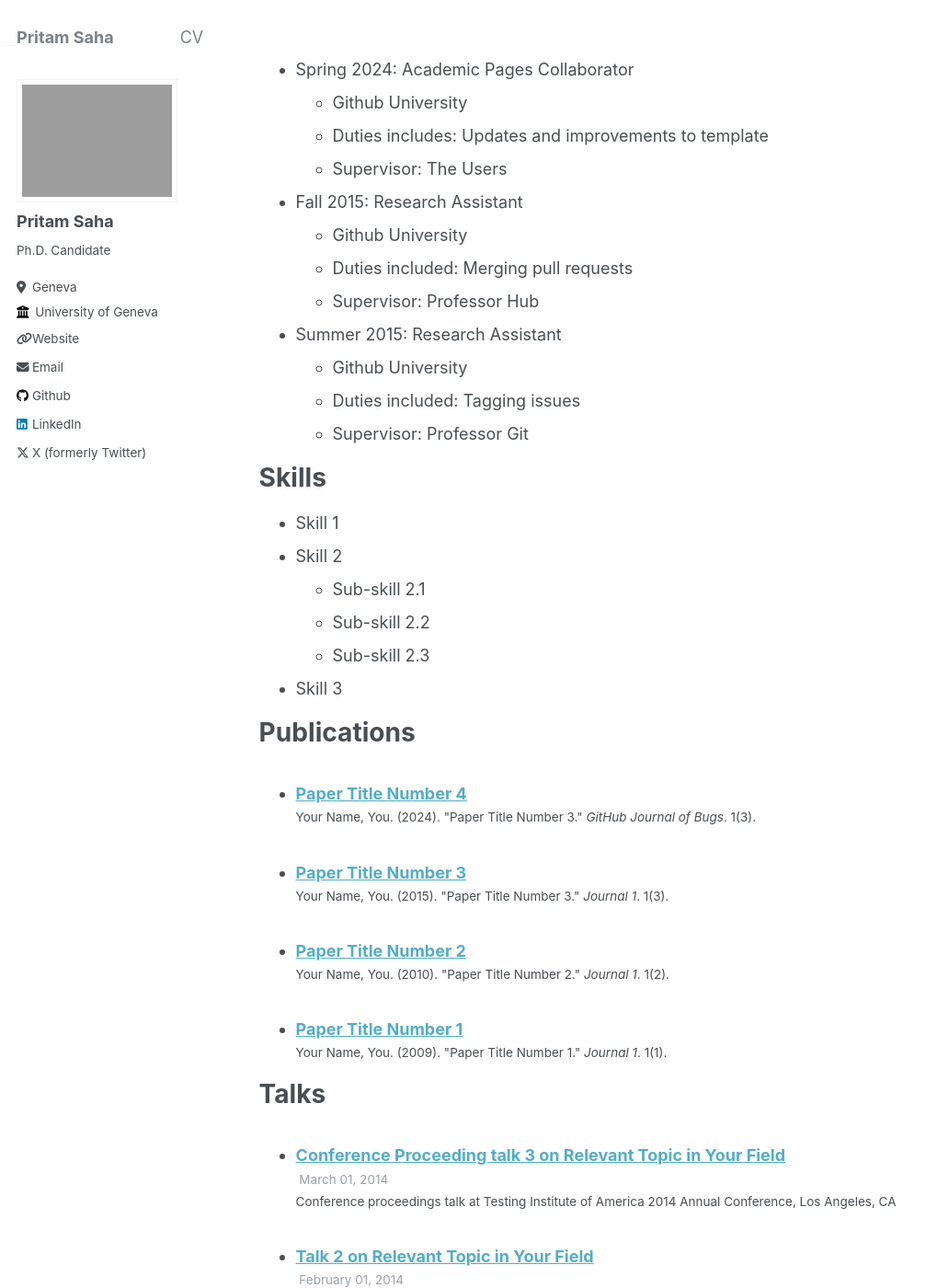
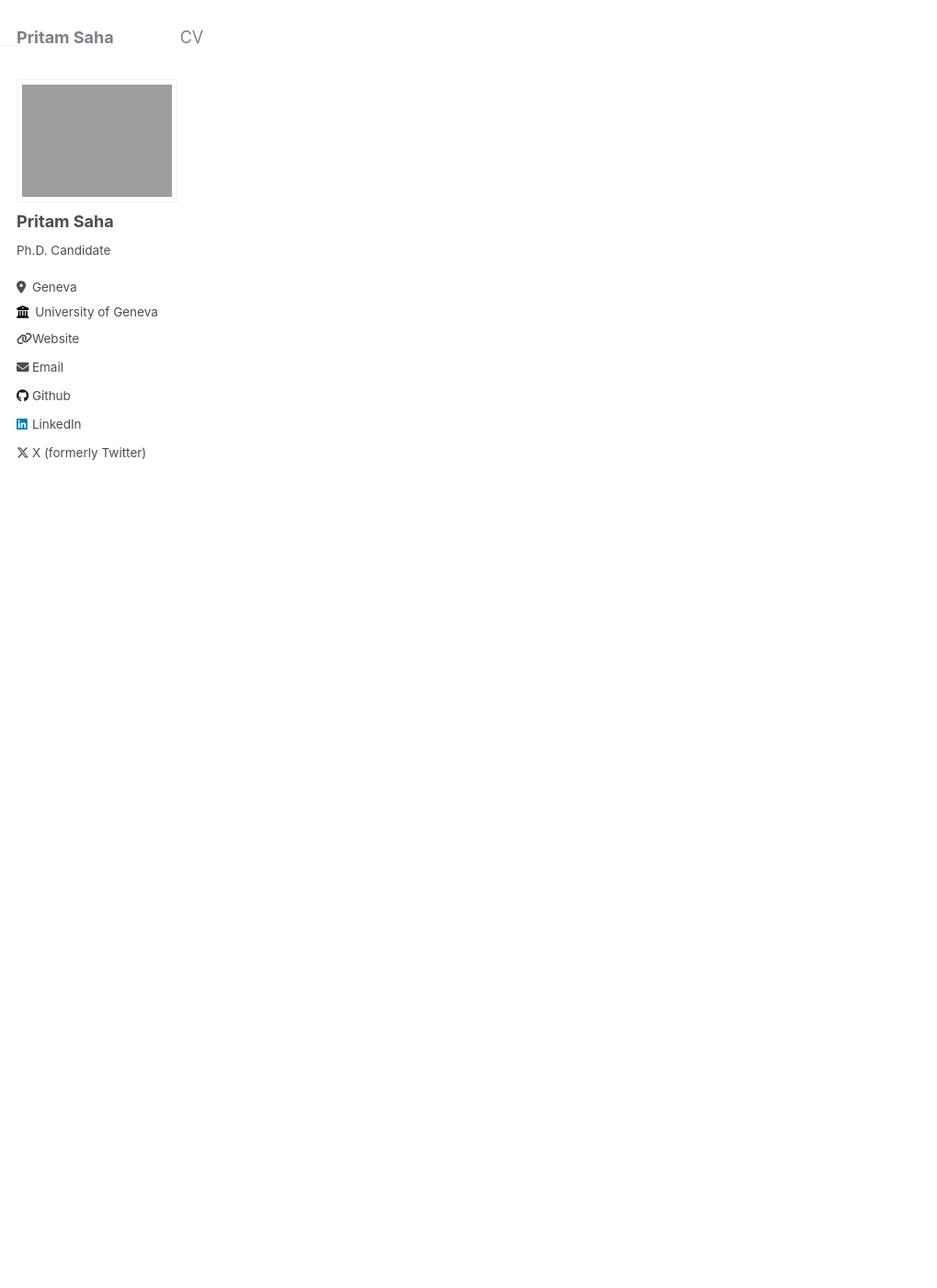
Before and after one commit to s-pritam/s-pritam.github.io, a Jekyll site: the page built from _pages/cv.md, in a window 1280 px wide and 1400 px high, scrolled down 2296 px. Shown: the whole window at 92% size, without its empty margins (0-1019 px from the left). Built offline with Jekyll 4.4.1, drawn with Linux system fonts in a browser that asks for light colours; some of the changed text lies outside the part shown.

Commit message:
Update cv.md

```diff
--- a/_pages/cv.md
+++ b/_pages/cv.md
@@ -11,7 +11,7 @@
 
 Download <a href="https://git-pritamsaha.github.io/files/CV.pdf" target="_blank">CV</a>
 
-## Education
+Education
 ======
 ### Doctoral
 * Ph.D. Economics, University of Geneva (expected 2025)
@@ -22,7 +22,7 @@
 * M.A. Economics, Jadavpur University (2017)
 * B.A. Economics, Jadavpur University (2015)
 
-## Research
+Research
 ======
 **Fields of Interest**
 * _Primary_: Energy and Applied Microeconomics
@@ -42,14 +42,14 @@
 * Research Assistant (Sep 2016 - Oct 2016)\
   Tripura University
 
-## Teaching
+Teaching
 ======
 * Development Economics (University of Geneva S412020, graduate, Fall 2023)
 * Introduction to Microeconomics (University of Geneva S102015, undergraduate, Fall 2021-23)
 * Microeconomics II (University of Geneva S210003, undergraduate, Spring 2022)
 * Sustainable Economic Development (University of Geneva S417070, graduate, Fall 2021)
 
-## Outreach & Professional Development
+Outreach & Professional Development
 ======
 * Refereeing:
   * European Review of Agricultural Economics
@@ -60,61 +60,7 @@
   * Mentor, GSEM Mentoring Program (2022-present)
   * Co-ordinator, Young Economist Students' Meet (2015)
 
-## Additional Information
+Additional Information
 ======
 * Languages: Bengali and Hindi (native), English (fluent), German (basic)
 * Programming: R, Python, Stata
-
-Education
-======
-* Ph.D in Version Control Theory, GitHub University, 2018 (expected)
-* M.S. in Jekyll, GitHub University, 2014
-* B.S. in GitHub, GitHub University, 2012
-
-Work experience
-======
-* Spring 2024: Academic Pages Collaborator
-  * Github University
-  * Duties includes: Updates and improvements to template
-  * Supervisor: The Users
-
-* Fall 2015: Research Assistant
-  * Github University
-  * Duties included: Merging pull requests
-  * Supervisor: Professor Hub
-
-* Summer 2015: Research Assistant
-  * Github University
-  * Duties included: Tagging issues
-  * Supervisor: Professor Git
-
-Skills
-======
-* Skill 1
-* Skill 2
-  * Sub-skill 2.1
-  * Sub-skill 2.2
-  * Sub-skill 2.3
-* Skill 3
-
-Publications
-======
-  <ul>{% for post in site.publications reversed %}
-    {% include archive-single-cv.html %}
-  {% endfor %}</ul>
-
-Talks
-======
-  <ul>{% for post in site.talks reversed %}
-    {% include archive-single-talk-cv.html  %}
-  {% endfor %}</ul>
-
-Teaching
-======
-  <ul>{% for post in site.teaching reversed %}
-    {% include archive-single-cv.html %}
-  {% endfor %}</ul>
-
-Service and leadership
-======
-* Currently signed in to 43 different slack teams
```
